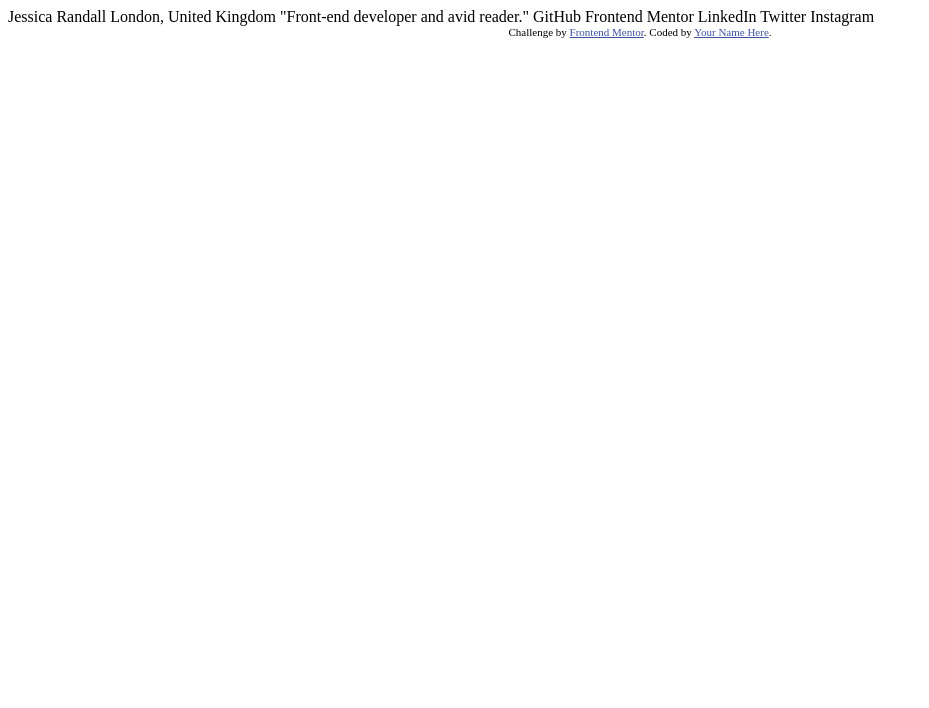
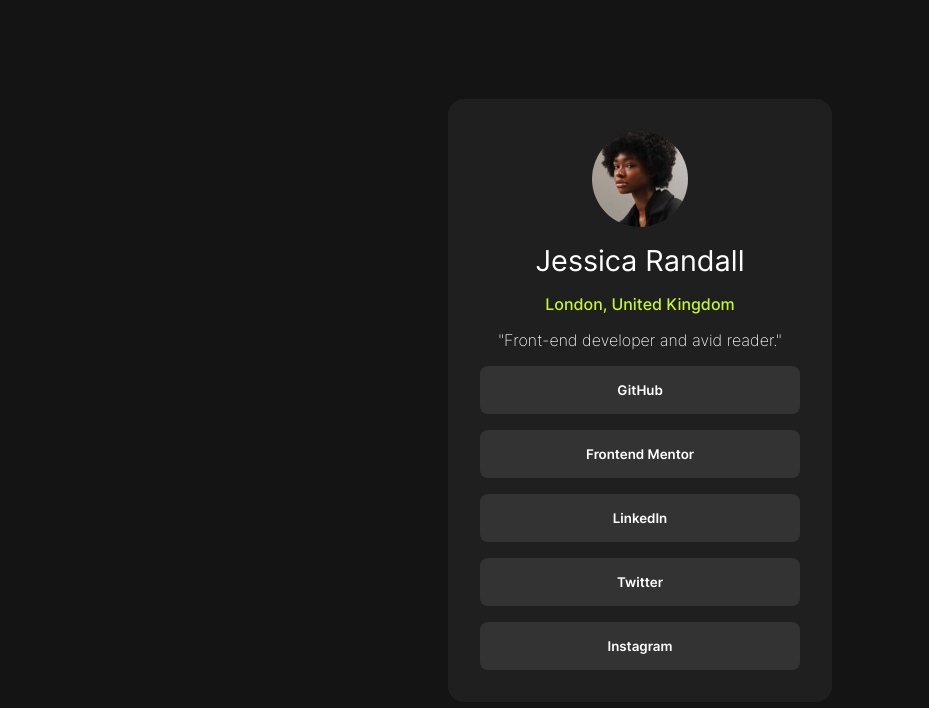
Before and after one commit to Derek-Walton/Profile-LinkTree, a plain HTML site: page index.html in a window 1280 px wide. Shown: the whole page, without its empty margins (0-929 px from the left). Drawn offline with Linux system fonts and the light colour scheme.

Commit message:
first version

```diff
--- a/index.html
+++ b/index.html
@@ -3,32 +3,25 @@
 <head>
   <meta charset="UTF-8">
   <meta name="viewport" content="width=device-width, initial-scale=1.0"> <!-- displays site properly based on user's device -->
+  <link rel="stylesheet" href="style.css">
+  <link rel="stylesheet" href="assets/fonts/static/Inter-Regular.ttf">
+  <title>Social links profile</title>
+</head>
 
-  <link rel="icon" type="image/png" sizes="32x32" href="./assets/images/favicon-32x32.png">
+<body>
+  <main>
 
-  <title>Frontend Mentor | Social links profile</title>
+    <img src="assets/images/avatar-jessica.jpeg" alt="jessica head shot">
+    <h1>Jessica Randall</h1>
+    <h2>London, United Kingdom</h2>
+    <p>"Front-end developer and avid reader."</p>
 
-  <!-- Feel free to remove these styles or customise in your own stylesheet 👍 -->
-  <style>
-    .attribution { font-size: 11px; text-align: center; }
-    .attribution a { color: hsl(228, 45%, 44%); }
-  </style>
-</head>
-<body>
+    <button>GitHub</button>
+    <button>Frontend Mentor</button>
+    <button>LinkedIn</button>
+    <button>Twitter</button>
+    <button>Instagram</button>
 
-  Jessica Randall
-  London, United Kingdom
-  "Front-end developer and avid reader."
-
-  GitHub
-  Frontend Mentor
-  LinkedIn
-  Twitter
-  Instagram
-
-  <div class="attribution">
-    Challenge by <a href="https://www.frontendmentor.io?ref=challenge" target="_blank">Frontend Mentor</a>.
-    Coded by <a href="#">Your Name Here</a>.
-  </div>
+  </main>
 </body>
 </html>
--- /dev/null
+++ b/style.css
@@ -0,0 +1,78 @@
+* {
+    margin: 0;
+    padding: 0;
+    font-family: "Inter-Regular";
+}
+
+:root{
+    --Grey: hsl(0, 0%, 20%);
+    --DarkGrey: hsl(0, 0%, 12%);
+    --OffBlack: hsl(0, 0%, 8%);
+    --Green: hsl(75, 94%, 57%);
+}
+
+@font-face {
+    font-family: Inter-Regular;
+    src: url(assets/fonts/Inter-VariableFont_slnt\,wght.ttf);
+}
+
+body {
+    display: flex;
+    justify-content: center;
+    align-items: center;
+    height: 100svh;
+    background-color: var(--OffBlack);
+}
+
+main {
+    display: flex;
+    flex-direction: column;
+    gap: 1rem;
+    text-align: center;
+    align-items: center;
+    background-color: var(--DarkGrey);
+    border-radius: 1rem;
+    padding: 2rem;
+    color: white;
+    max-width: 320px;
+    width: 80svw;
+    margin: 1rem;
+    flex-grow: 1;
+}
+
+img{
+    border-radius: 50%;
+    width: 6rem;
+}
+
+button{
+    background-color: var(--Grey);
+    color: white;
+    border: none;
+    width: 100%;
+    height: 3rem;
+    border-radius: 0.5rem;
+    cursor: pointer;
+    font-weight: 600;
+    transition-duration: 200ms;
+}
+
+p {
+    font-weight: 200;
+}
+
+h2{
+    font-size: 1rem;
+    color: var(--Green);
+    font-weight: 500;
+}
+
+h1{
+    font-size: 1.8rem;
+    font-weight: 400;
+}
+
+button:hover {
+    background-color: var(--Green);
+    color: var(--DarkGrey);
+}
```
Also changed, not shown: assets/images/favicon-32x32.png (deleted), 1 other file.
